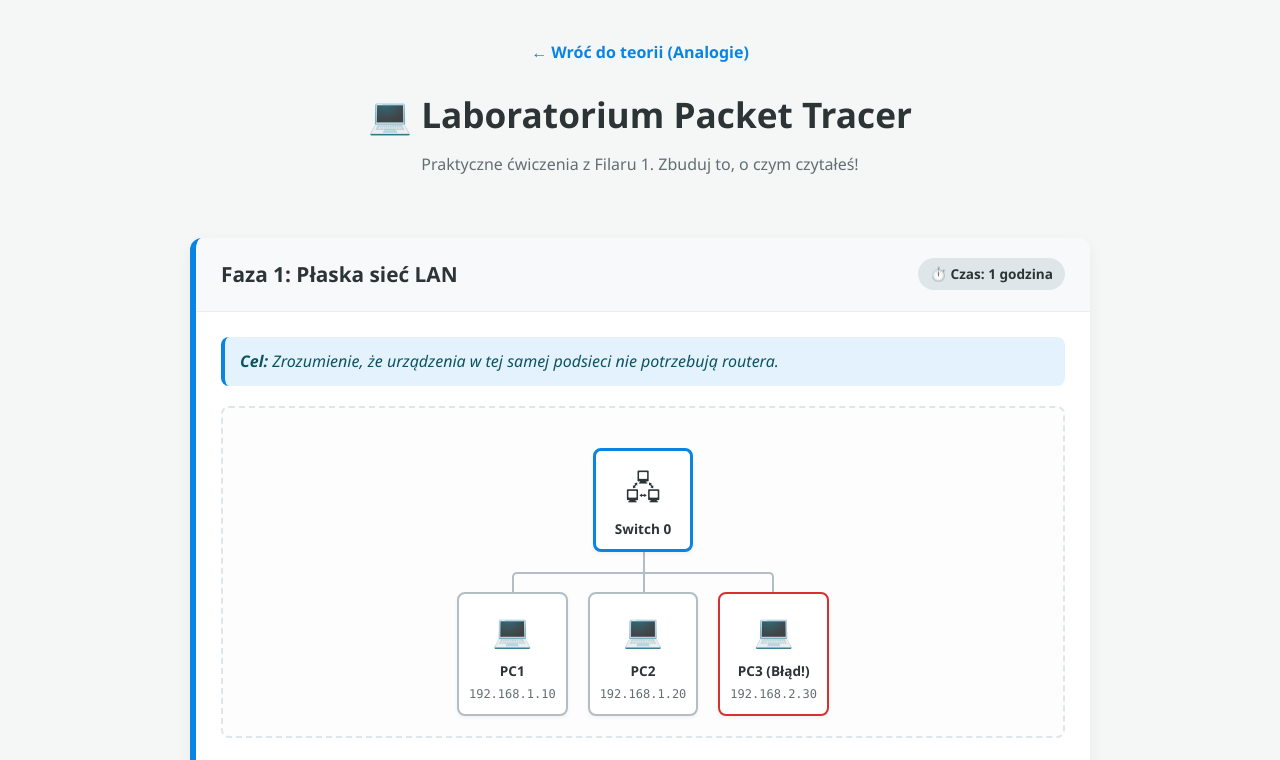
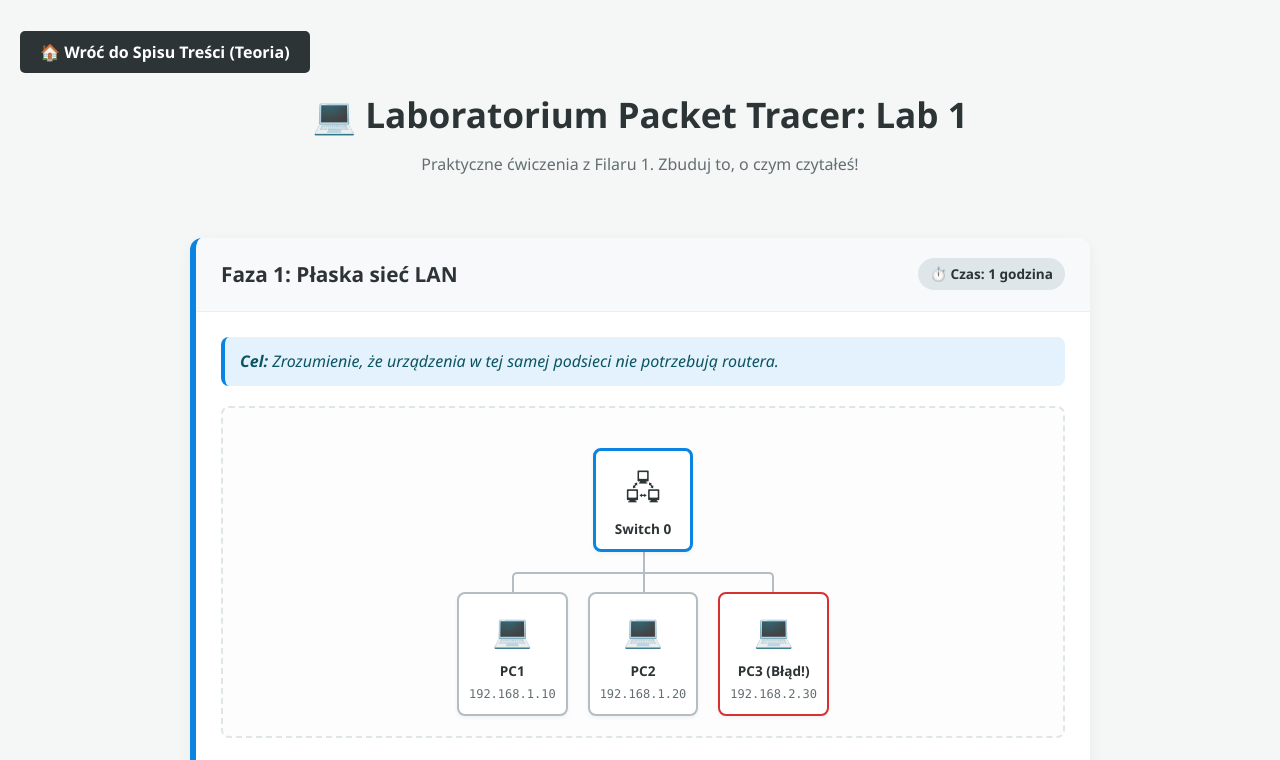
Before and after one commit to m1981/praktyki-inf02, a plain HTML site: page cwiczenia.html in a window 1280 px wide. Shown: the top 760 px of the page. Drawn offline with Linux system fonts and the light colour scheme.

Commit message:
Update cwiczenia.html

```diff
--- a/cwiczenia.html
+++ b/cwiczenia.html
@@ -130,8 +130,10 @@
 <body>
 
     <header>
-        <a href="index.html" class="nav-link">← Wróć do teorii (Analogie)</a>
-        <h1>💻 Laboratorium Packet Tracer</h1>
+        <div style="text-align: left; margin-bottom: 20px;">
+            <a href="index.html" style="background: #2d3436; color: white; padding: 10px 20px; text-decoration: none; border-radius: 5px; font-weight: bold;">🏠 Wróć do Spisu Treści (Teoria)</a>
+        </div>
+        <h1>💻 Laboratorium Packet Tracer: Lab 1</h1>
         <p style="color: var(--text-muted);">Praktyczne ćwiczenia z Filaru 1. Zbuduj to, o czym czytałeś!</p>
     </header>
 
```
